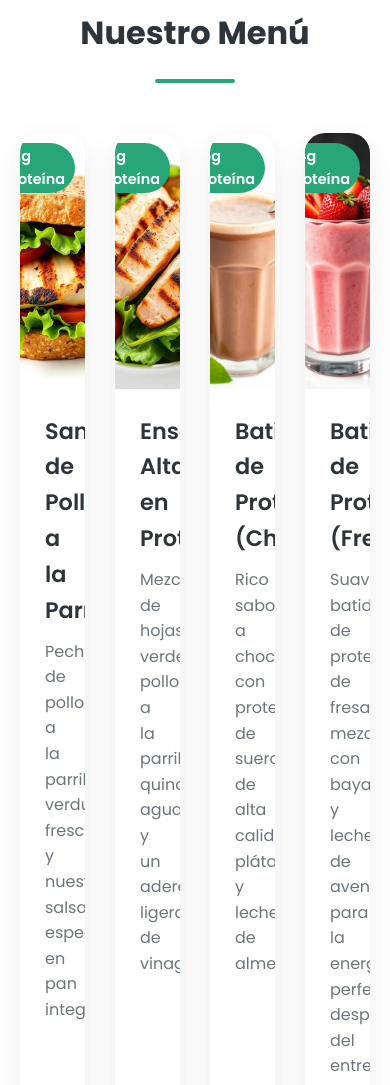
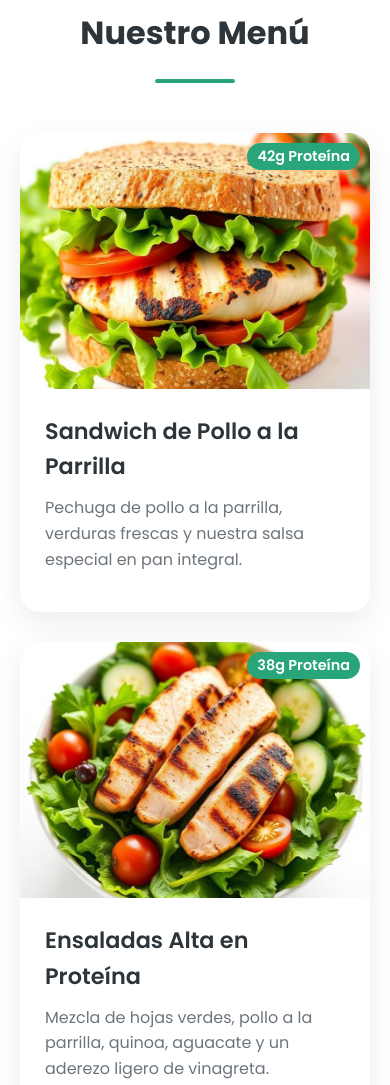
Before and after one commit to ricardovillafranco/gymway-landing, a plain HTML site: page index.html in a window 390 px wide. Shown: the part 3040-4125 px from the top of the page. Drawn offline with Linux system fonts and the light colour scheme.

Commit message:
New gid congifuration for mobile screens

```diff
--- a/index.html
+++ b/index.html
@@ -472,6 +472,12 @@
             .section-title {
                 font-size: 2rem;
             }
+              .menu-grid {
+            display: grid;
+            grid-template-columns: repeat(1, minmax(0, 1fr));
+            gap: 30px;
+            margin-top: 50px;
+        }
 
             .nutrition-table th,
             .nutrition-table td {
```
